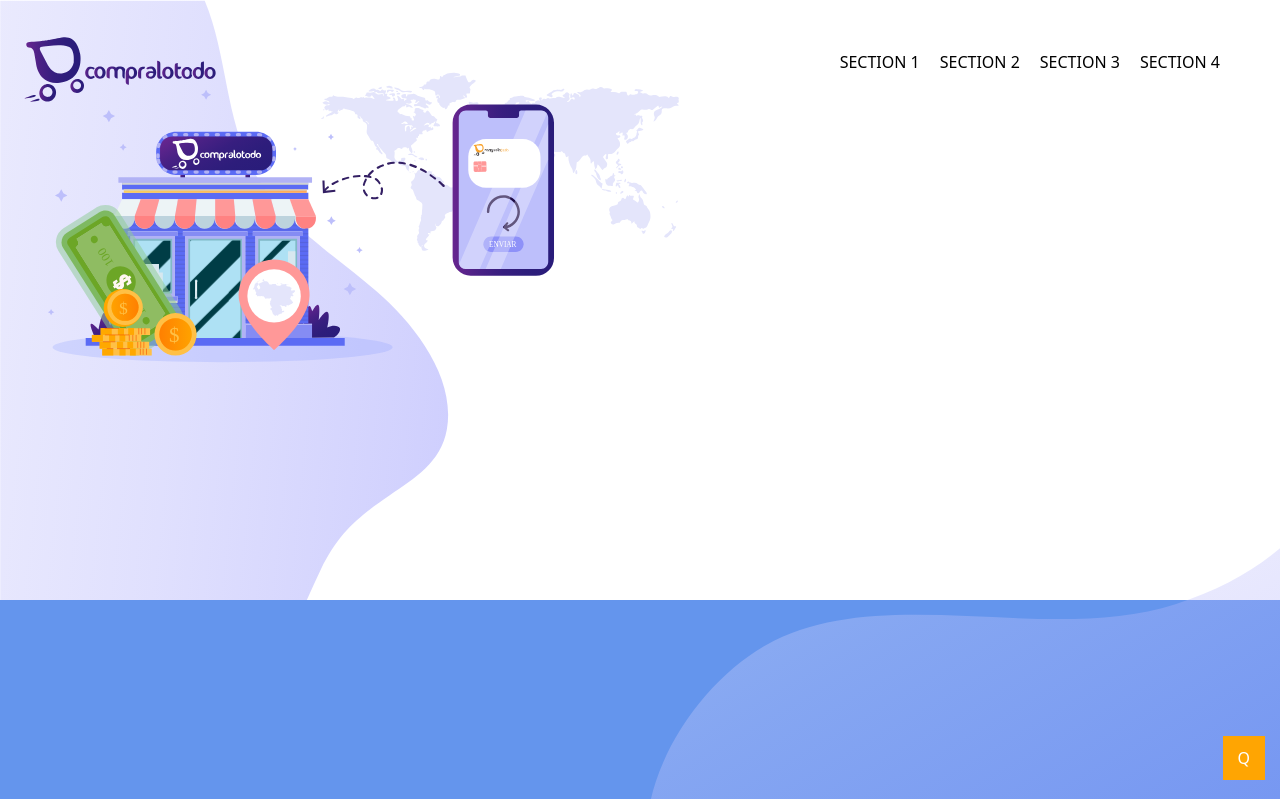
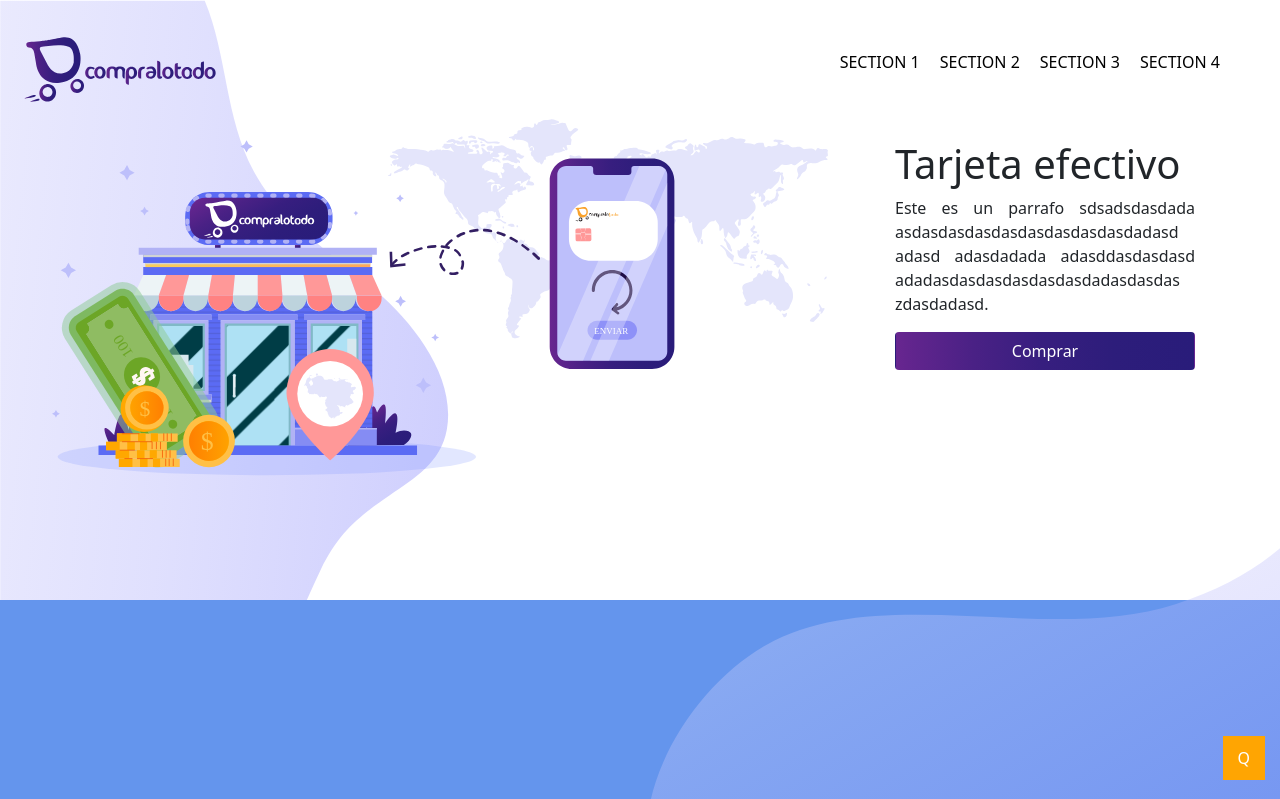
Before and after one commit to johancastillo/ct-landingpage, a PHP site: page / in a window 1280 px wide. Shown: the top 799 px of the page. Run offline with PHP 8.4, Linux system fonts and the light colour scheme.

Commit message:
Description section one

```diff
--- a/assets/css/main.css
+++ b/assets/css/main.css
@@ -1,6 +1,10 @@
 * {
   margin: 0;
   padding: 0; }
+
+.bg-primary {
+  background: linear-gradient(90deg, #682690 0%, #63258E 3.6%, #4A2185 25.83%, #371E7F 48.86%, #2D1D7B 73%, #291C7A 100%);
+  color: #fff !important; }
 
 header .navbar {
   height: 112px;
@@ -64,6 +68,16 @@
 
 #ilustracion {
   position: absolute;
-  width: 52%;
+  width: 64%;
   top: 0;
-  margin-left: 30px; }
+  margin-left: 30px;
+  margin-top: 30px; }
+
+#content {
+  display: flex;
+  flex-direction: column;
+  margin-top: 140px;
+  margin-right: 85px;
+  width: 300px; }
+  #content p {
+    text-align: justify; }
--- a/assets/scss/_settings.scss
+++ b/assets/scss/_settings.scss
@@ -1 +1,9 @@
 *{margin: 0; padding: 0;}
+
+
+$color-primary: linear-gradient(90deg, #682690 0%, #63258E 3.6%, #4A2185 25.83%, #371E7F 48.86%, #2D1D7B 73%, #291C7A 100%);
+
+.bg-primary{
+    background: $color-primary;
+    color: #fff !important;
+}
--- a/assets/scss/main.scss
+++ b/assets/scss/main.scss
@@ -17,7 +17,21 @@
 
 #ilustracion{
     position: absolute;
-    width: 52%;
+    width: 64%;
     top: 0;
     margin-left: 30px;
+    margin-top: 30px;
 }
+
+#content{
+    display: flex;
+    flex-direction: column;
+    margin-top: 140px;
+    margin-right: 85px;
+    width: 300px;
+
+    p{
+        text-align: justify;
+
+    }
+}
--- a/components/Navbar.php
+++ b/components/Navbar.php
@@ -1,7 +1,9 @@
 <header>
     <nav class="navbar">
         <div>
-            <img src="./../assets/img/logo.svg" alt="">
+            <a href="#principal">
+                <img src="./../assets/img/logo.svg" alt="">
+            </a>
         </div>
 
         <ul>
--- a/index.php
+++ b/index.php
@@ -27,6 +27,21 @@
                 <div id="ilustracion">
                     <img src="./assets/img/ilustracion.svg" alt="">
                 </div>
+
+                <div id="content">
+                    <h1>Tarjeta efectivo</h1>
+                    <p>
+                        Este es un parrafo sdsadsdasdada
+                        asdasdasdasdasdasdasdasdasdadasd
+                        adasd adasdadada adasddasdasdasd
+                        adadasdasdasdasdasdasdadasdasdas
+                        zdasdadasd.
+                    </p>
+
+                    <button class="btn bg-primary">
+                        Comprar
+                    </button>
+                </div>
             </div>
 
             <!-- Section 2 -->
```
